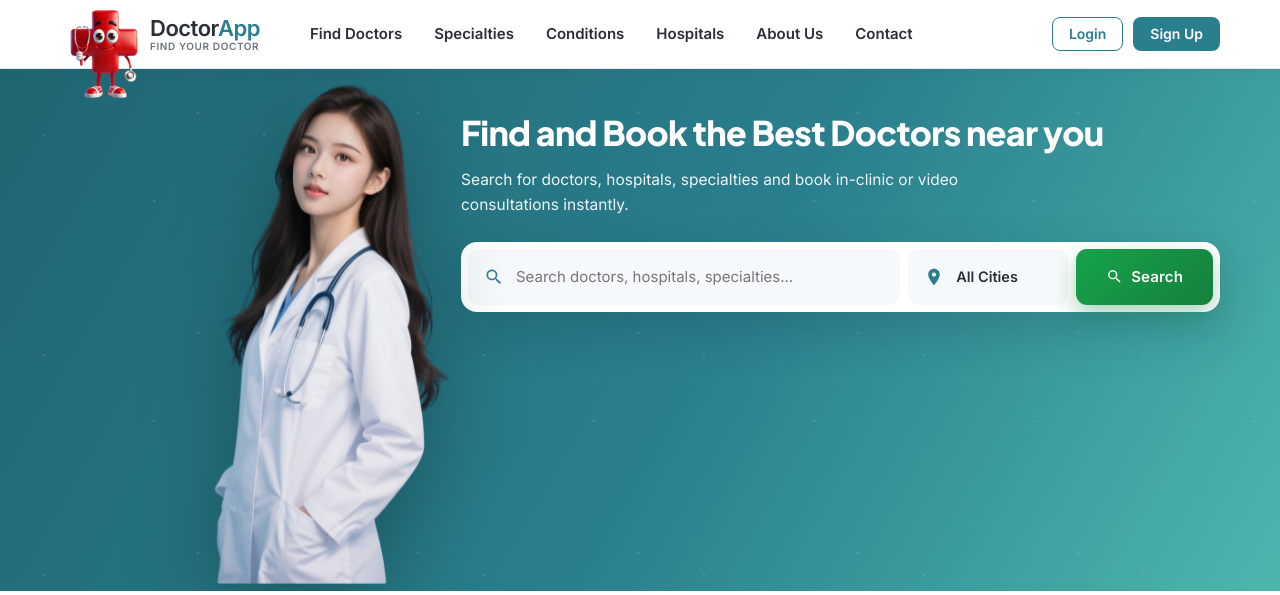
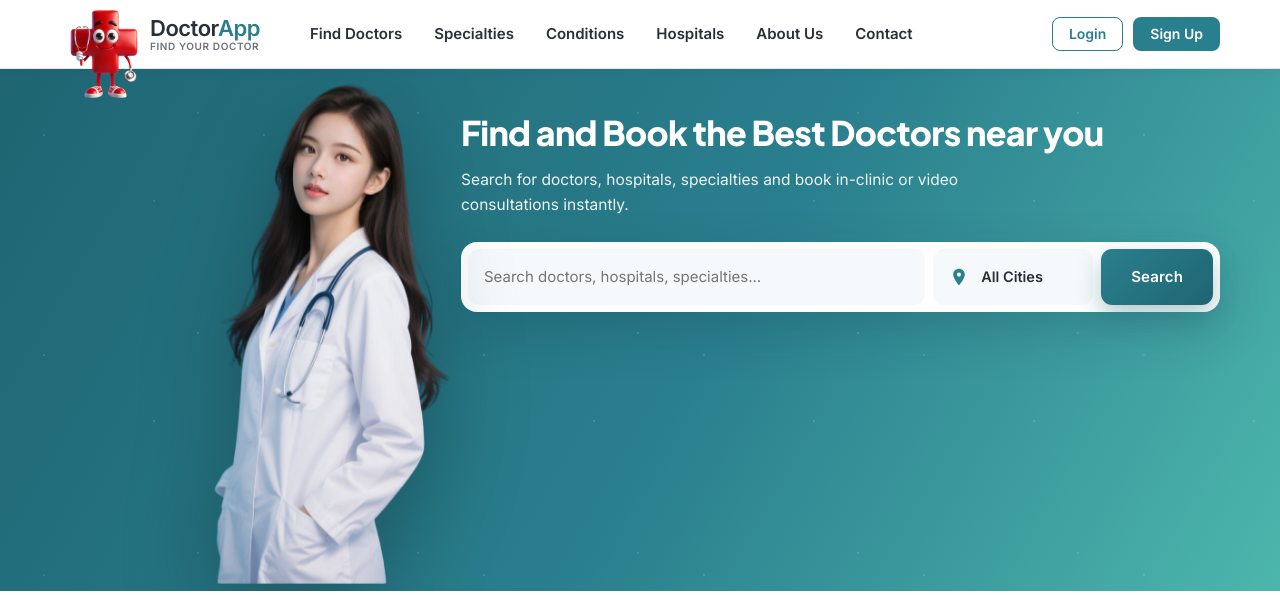
Before and after one commit to Arslan10899/Doctor-App, a Flask app: page / in a window 1280 px wide. Shown: the top 595 px of the page. Run offline with Flask 3, Linux system fonts and the light colour scheme; data comes from the database, SQL or seed files in the repository; data that the repository does not hold is empty.

Commit message:
Search: revert button to original teal color, remove magnifier icons from hero search

```diff
--- a/static/css/style.css
+++ b/static/css/style.css
@@ -268,12 +268,11 @@ input, select, textarea { font-family: inherit; }
     justify-content: center;
     gap: 8px;
     color: #fff;
-    background: linear-gradient(135deg, #16a34a 0%, #15803d 100%);
-    box-shadow: 0 10px 24px rgba(21, 128, 61, .35);
+    background: linear-gradient(135deg, var(--primary) 0%, var(--primary-dark) 100%);
+    box-shadow: 0 10px 24px rgba(31, 101, 114, .35);
     border: none;
 }
-.btn-search svg { fill: #fff; }
-.btn-search:hover { transform: translateY(-1px); box-shadow: 0 14px 30px rgba(21, 128, 61, .42); }
+.btn-search:hover { transform: translateY(-1px); box-shadow: 0 14px 30px rgba(31, 101, 114, .42); }
 
 .hero-visual { position: relative; display: flex; justify-content: flex-end; }
 .hero-doctor-card { position: relative; }
--- a/templates/index.html
+++ b/templates/index.html
@@ -19,7 +19,6 @@
                 <form class="hero-search" action="{{ url_for('doctors') }}" method="get">
                     <div class="search-row">
                         <div class="search-field">
-                            <svg viewBox="0 0 24 24" width="20" height="20" fill="currentColor"><path d="M15.5 14h-.79l-.28-.27a6.5 6.5 0 1 0-.7.7l.27.28v.79l5 4.99L20.49 19l-4.99-5zm-6 0A4.5 4.5 0 1 1 14 9.5 4.5 4.5 0 0 1 9.5 14z"/></svg>
                             <input type="text" name="q" placeholder="Search doctors, hospitals, specialties..." aria-label="Search">
                         </div>
                         <div class="search-field field-city">
@@ -31,7 +30,7 @@
                                 {% endfor %}
                             </select>
                         </div>
-                        <button type="submit" class="btn btn-search"><svg viewBox="0 0 24 24" width="17" height="17" fill="currentColor"><path d="M15.5 14h-.79l-.28-.27a6.5 6.5 0 1 0-.7.7l.27.28v.79l5 4.99L20.49 19l-4.99-5zm-6 0A4.5 4.5 0 1 1 14 9.5 4.5 4.5 0 0 1 9.5 14z"/></svg>Search</button>
+                        <button type="submit" class="btn btn-search">Search</button>
                     </div>
                 </form>
             </div>
```
